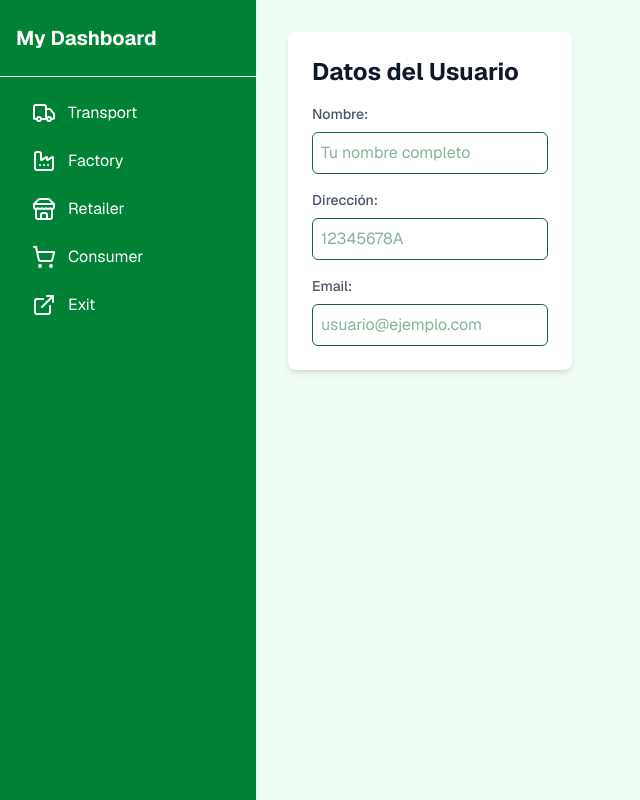
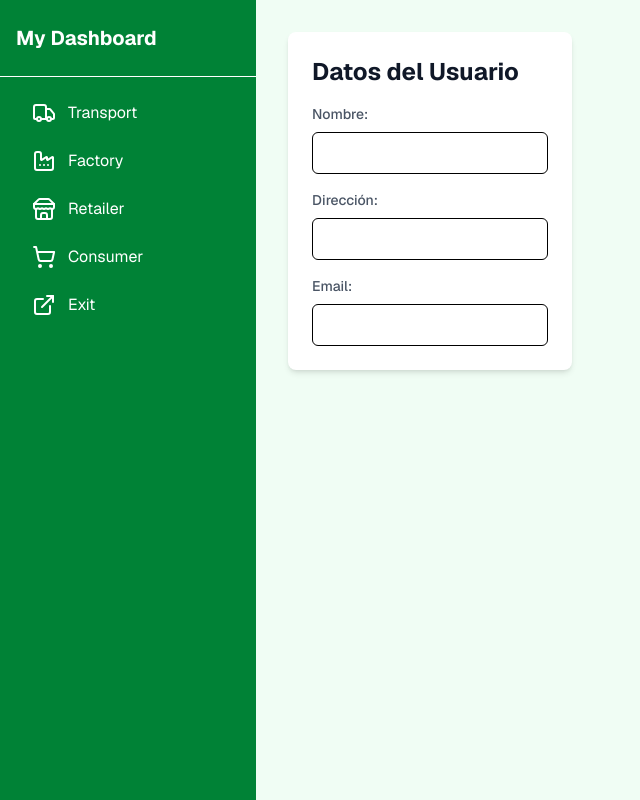
Before and after one commit to codecrypto-academy/pfm-web3-feb25-3, a Next.js app in the folder front/: page /dashboard/profile in a window 1280 px wide. Shown: the whole page, without its empty margins (0-640 px from the left). Built offline with nearby package versions, Linux system fonts and the light colour scheme.

Commit message:
modificar boton registro

```diff
--- a/front/src/app/dashboard/profile/page.tsx
+++ b/front/src/app/dashboard/profile/page.tsx
@@ -8,8 +8,8 @@ export default function Usuario() {
           <label className="text-sm font-medium text-gray-600">Nombre:</label>
           <input
             type="text"
-            className="p-2 border rounded-md"
-            placeholder="Tu nombre completo"
+            className="p-2 border rounded-md text-black"
+            //placeholder="Tu nombre completo"
             disabled
           />
         </div>
@@ -18,8 +18,8 @@ export default function Usuario() {
           <label className="text-sm font-medium text-gray-600">Dirección:</label>
           <input
             type="text"
-            className="p-2 border rounded-md"
-            placeholder="12345678A"
+            className="p-2 border rounded-md text-black"
+            //placeholder="12345678A"
             disabled
           />
         </div>
@@ -28,8 +28,8 @@ export default function Usuario() {
           <label className="text-sm font-medium text-gray-600">Email:</label>
           <input
             type="email"
-            className="p-2 border rounded-md"
-            placeholder="usuario@ejemplo.com"
+            className="p-2 border rounded-md text-black"
+            //placeholder="usuario@ejemplo.com"
             disabled
           />
         </div>
--- a/front/src/components/Register.tsx
+++ b/front/src/components/Register.tsx
@@ -60,12 +60,14 @@ const Register = () => {
 
   return (
     <div className="w-full max-w-md">
+      <div className='flex justify-center mb-4'>
       <button
         onClick={handleToggleForm}
         className="bg-blue-500 hover:bg-blue-700 text-white font-bold py-2 px-4 rounded"
       >
         Registrar
       </button>
+      </div>
 
       {showForm && (
         <div className="mt-4 p-4 border rounded-lg shadow-md bg-white">
```
